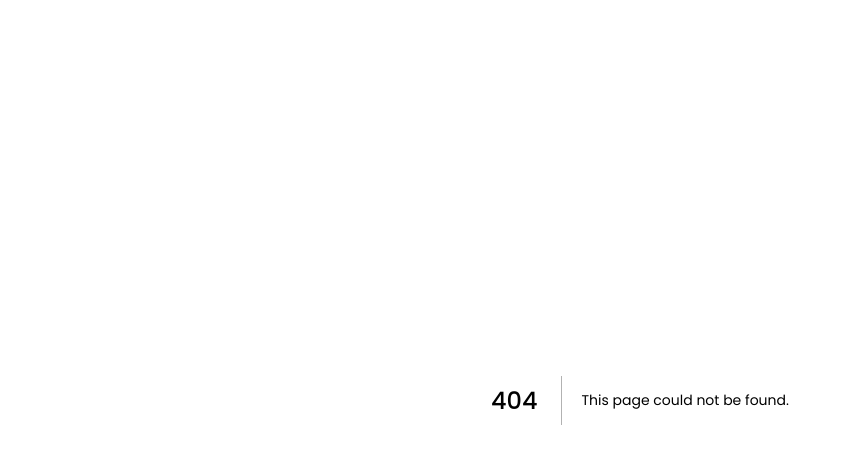
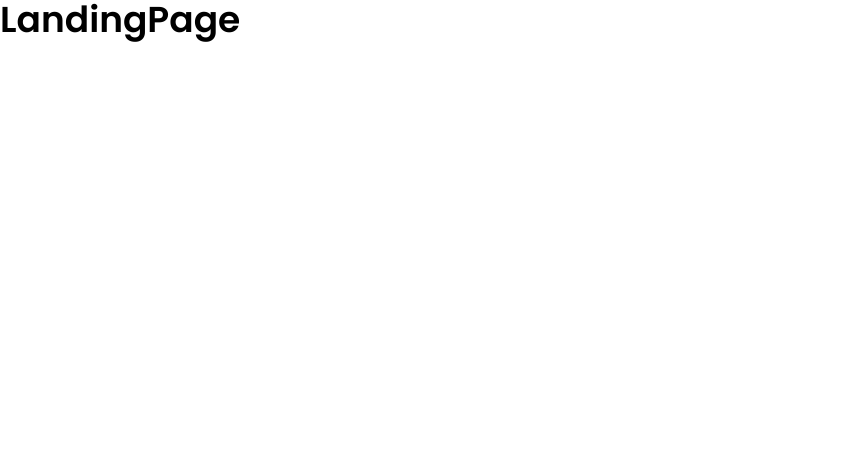
Before and after one commit to ongjx16/BenchSafe, a Next.js app in the folder benchsafeweb/: page /LandingPage in a window 1280 px wide. Before the commit this address had no page. Shown: the top 464 px of the page, without its empty margins (0-846 px from the left). Built offline with nearby package versions, Linux system fonts and the light colour scheme.

Commit message:
Created new pages

```diff
--- a/benchsafeweb/package.json
+++ b/benchsafeweb/package.json
@@ -23,6 +23,7 @@
     "next": "^13.1.6",
     "react": "18.2.0",
     "react-dom": "18.2.0",
+    "react-webcam": "^7.0.1",
     "webrtc-adapter": "^8.2.1"
   },
   "devDependencies": {
--- /dev/null
+++ b/benchsafeweb/src/pages/LandingPage.js
@@ -0,0 +1,10 @@
+import React from "react";
+import Link from 'next/link';
+
+export default function LandingPage() {
+    return(
+        <div>
+            <h1>LandingPage</h1>
+        </div>
+    )
+};
```
Also changed, not shown: 1 other file (tests, documents, lock files or other folders).
